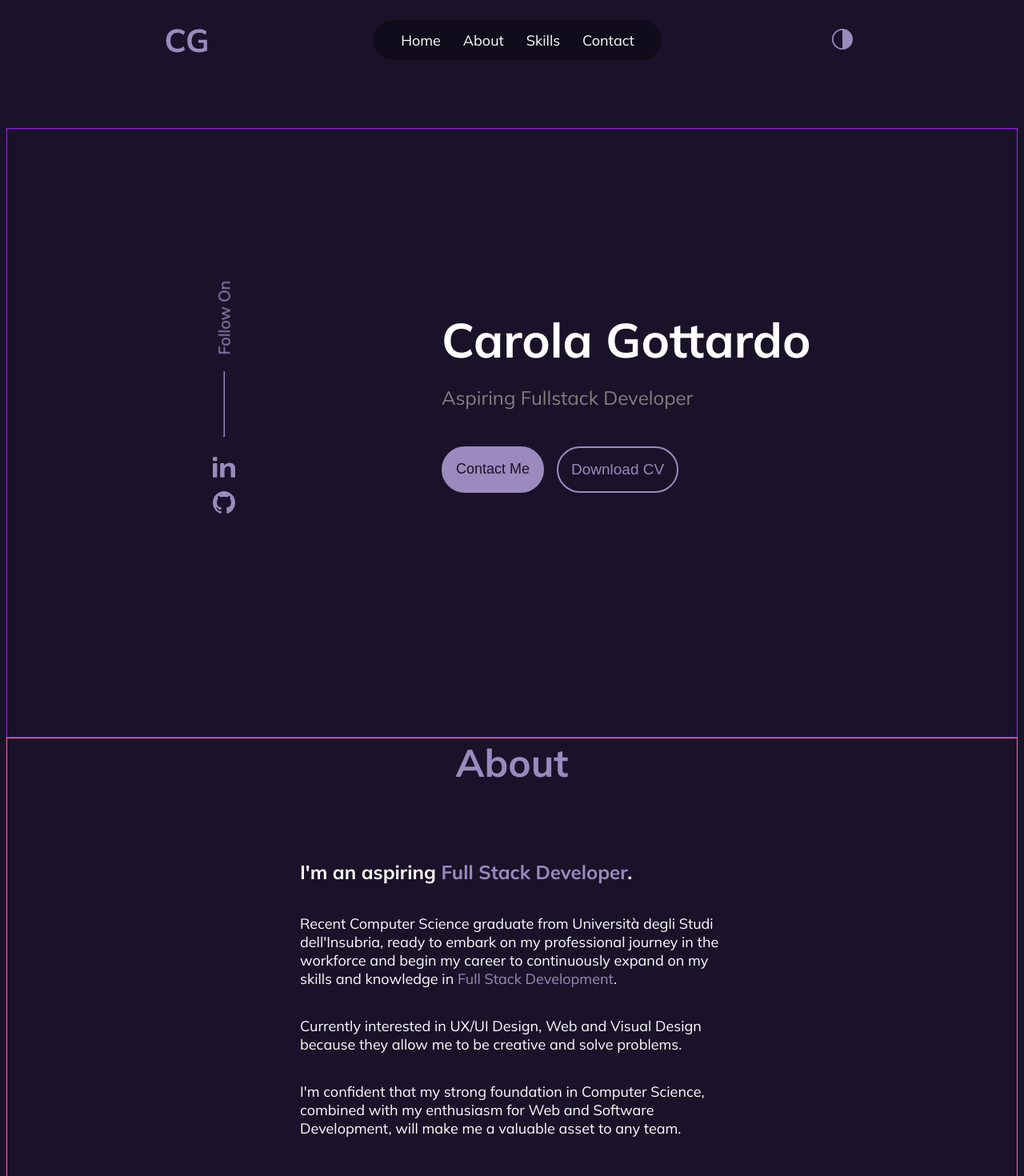
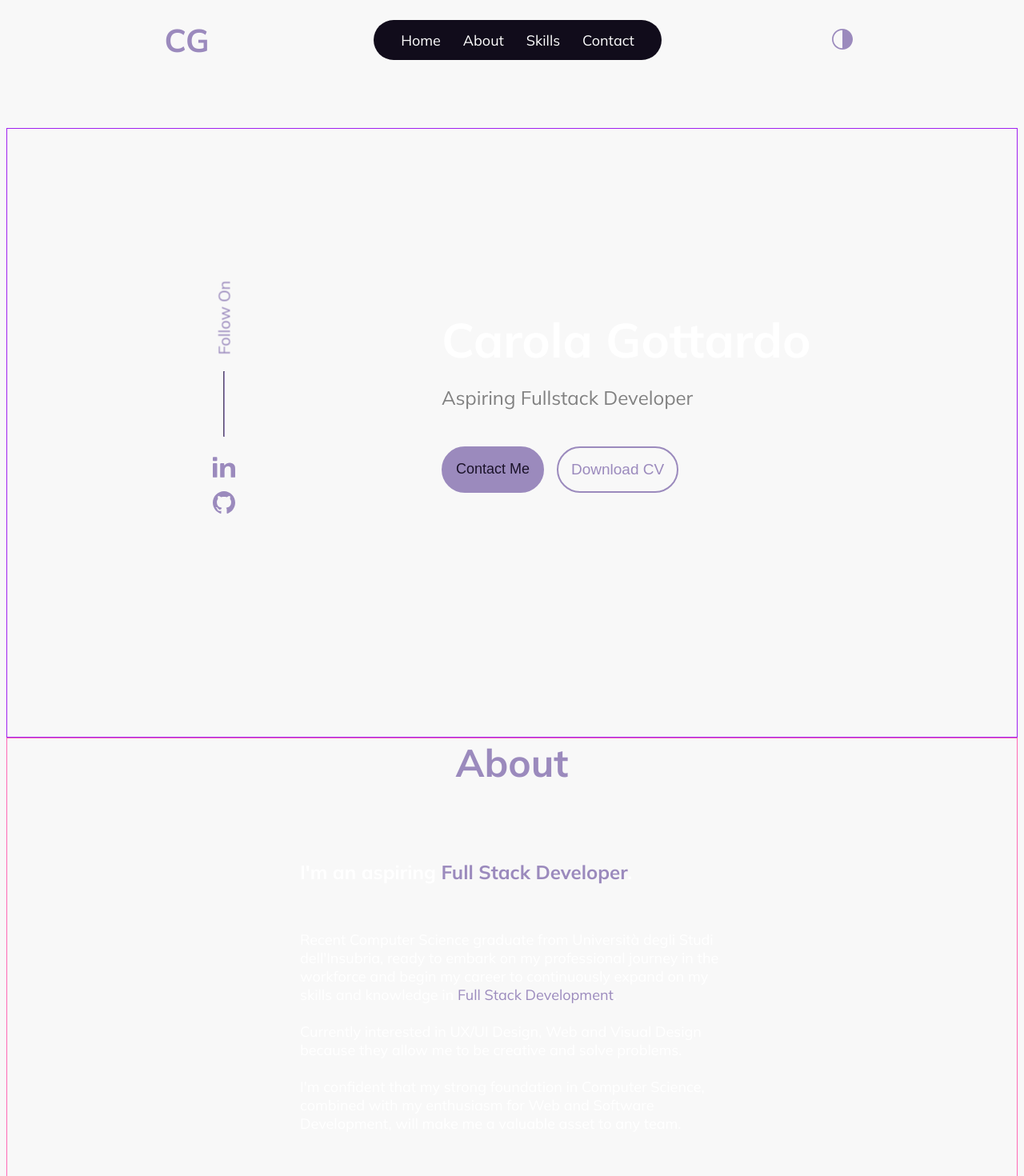
Before and after one commit to carolagottardo/react-sass-cv, a React (Vite) app: page / in a window 1280 px wide. Shown: the top 1470 px of the page at 80% size. Built offline with nearby package versions, Linux system fonts and the light colour scheme; a web font is replaced by a local one.

Commit message:
dark/light mode button (navie) - added

```diff
--- a/index.html
+++ b/index.html
@@ -14,7 +14,7 @@
       }
     </style>
   </head>
-  <body style="background-color: #1a1229">
+  <body>
     <div id="root"></div>
     <script type="module" src="/src/main.jsx"></script>
   </body>
--- a/src/App.jsx
+++ b/src/App.jsx
@@ -1,12 +1,17 @@
+import React from "react";
 import Navie from "./components/Navie/Navie";
 import Sectionsy from "./components/Sectionsy/Sectionsy";
+import { ThemeProvider } from "./ThemeContext";
+import "./index.css";
 
 function App() {
   return (
-    <div>
-      <Navie />
-      <Sectionsy />
-    </div>
+    <ThemeProvider>
+      <div>
+        <Navie />
+        <Sectionsy />
+      </div>
+    </ThemeProvider>
   );
 }
 
--- /dev/null
+++ b/src/ThemeContext.jsx
@@ -0,0 +1,28 @@
+import React, { createContext, useState, useEffect } from "react";
+
+export const ThemeContext = createContext();
+
+export const ThemeProvider = ({ children }) => {
+  const [theme, setTheme] = useState(() => {
+    // Check local storage for the last saved theme
+    const storedTheme = localStorage.getItem("theme");
+    return storedTheme ? storedTheme : "light";
+  });
+
+  useEffect(() => {
+    // Update the body class based on the theme
+    document.body.className = theme;
+    // Save the current theme to local storage
+    localStorage.setItem("theme", theme);
+  }, [theme]);
+
+  const toggleTheme = () => {
+    setTheme((prevTheme) => (prevTheme === "light" ? "dark" : "light"));
+  };
+
+  return (
+    <ThemeContext.Provider value={{ theme, toggleTheme }}>
+      {children}
+    </ThemeContext.Provider>
+  );
+};
--- a/src/components/Navie/Navie.css
+++ b/src/components/Navie/Navie.css
@@ -1,5 +1,4 @@
 .navbar-base {
-  background-color: #1a1229;
   display: flex;
   width: 100%;
   height: 100px;
@@ -15,6 +14,15 @@
     text-decoration: none;
     cursor: pointer;
   }
+
+  navbar-base.light {
+    background-color: #fff;
+    border-bottom: 1px solid #ddd;
+  }
+
+  navbar-base.dark {
+    background-color: #222;
+    border-bottom: 1px solid #444;
 }
 
 ul {
--- a/src/components/Navie/Navie.jsx
+++ b/src/components/Navie/Navie.jsx
@@ -2,10 +2,14 @@ import "./Navie.css";
 import { assets } from "../../assets/assets";
 import Sectionsy from "../Sectionsy/Sectionsy";
 import { Link } from "react-scroll";
+import { useContext } from "react";
+import { ThemeContext } from "../../ThemeContext";
 
 function Navie() {
+  const { theme, toggleTheme } = useContext(ThemeContext);
+
   return (
-    <nav class="navbar-base">
+    <nav className={`navbar-base ${theme}`}>
       <h1 class="navbar-logo">CG</h1>
 
       <ul>
@@ -31,8 +35,13 @@ function Navie() {
         </li>
       </ul>
 
-      <button class="light-dark-button">
-        <img src={assets.darkmode} width="26" height="26"></img>
+      <button class="light-dark-button" onClick={toggleTheme}>
+        <img
+          src={assets.darkmode}
+          width="26"
+          height="26"
+          alt="Toggle Theme"
+        ></img>
       </button>
     </nav>
   );
--- a/src/components/Sectionsy/Sectionsy.css
+++ b/src/components/Sectionsy/Sectionsy.css
@@ -281,4 +281,5 @@ hr {
 .about-group {
   display: flex;
   flex-direction: column;
+  gap: 20px;
 }
--- a/src/components/Sectionsy/Sectionsy.jsx
+++ b/src/components/Sectionsy/Sectionsy.jsx
@@ -36,13 +36,9 @@ function Sectionsy() {
             Recent Computer Science graduate from Università degli Studi
             dell'Insubria, ready to embark on my professional journey in the
             workforce and begin my career to continuously expand on my skills
-            and knowledge in <span>Full Stack Development</span>.
-          </p>
-          <p>
+            and knowledge in <span>Full Stack Development</span>. <br /> <br />{" "}
             Currently interested in UX/UI Design, Web and Visual Design because
-            they allow me to be creative and solve problems.
-          </p>
-          <p>
+            they allow me to be creative and solve problems. <br /> <br />
             I'm confident that my strong foundation in Computer Science,
             combined with my enthusiasm for Web and Software Development, will
             make me a valuable asset to any team.
--- /dev/null
+++ b/src/index.css
@@ -0,0 +1,11 @@
+body.light {
+  background-color: #f8f8f8;
+  color: #333;
+  transition: background-color 0.3s ease, color 0.3s ease;
+}
+
+body.dark {
+  background-color: #1a1a1a;
+  color: #eee;
+  transition: background-color 0.3s ease, color 0.3s ease;
+}
```
